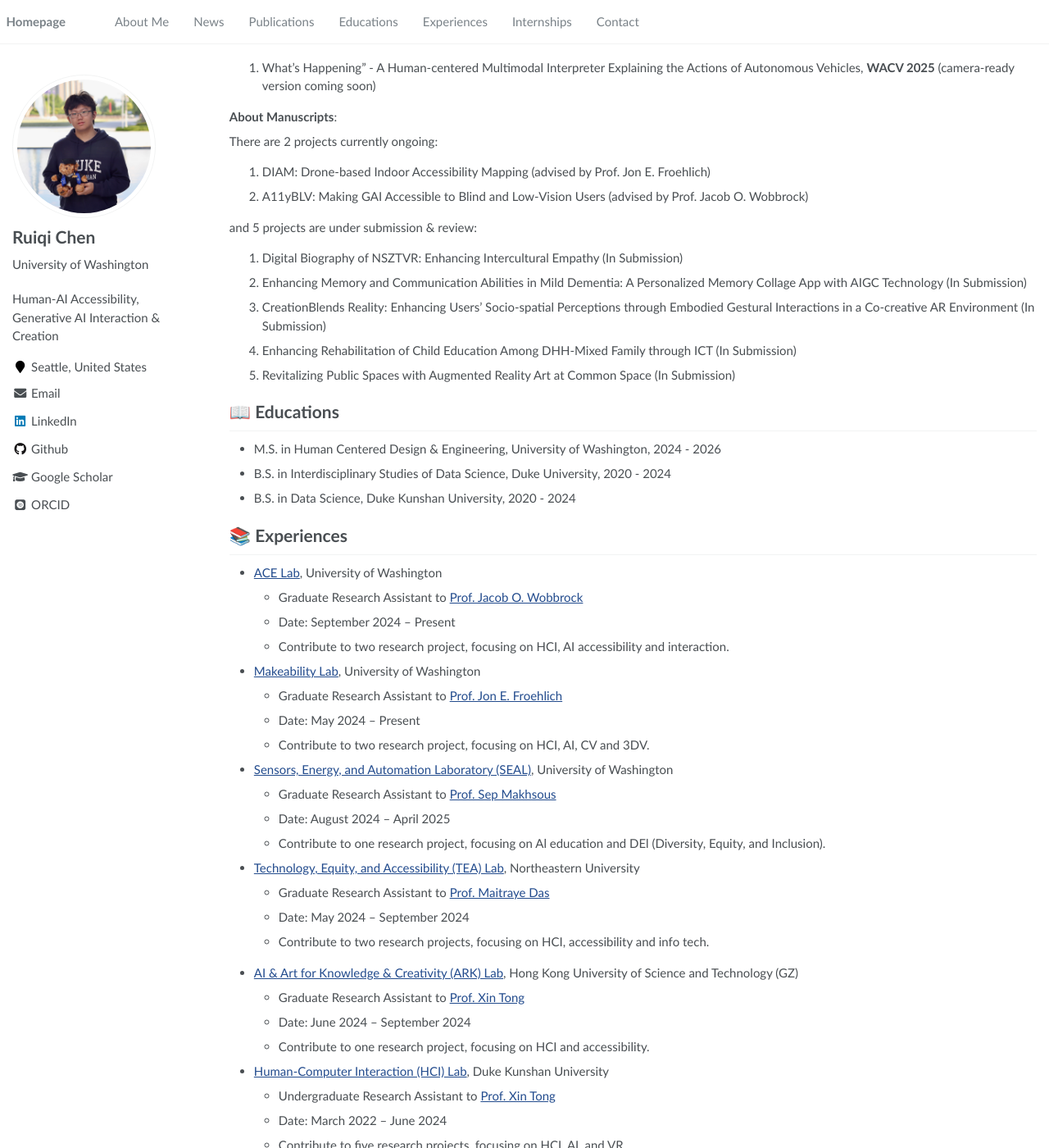
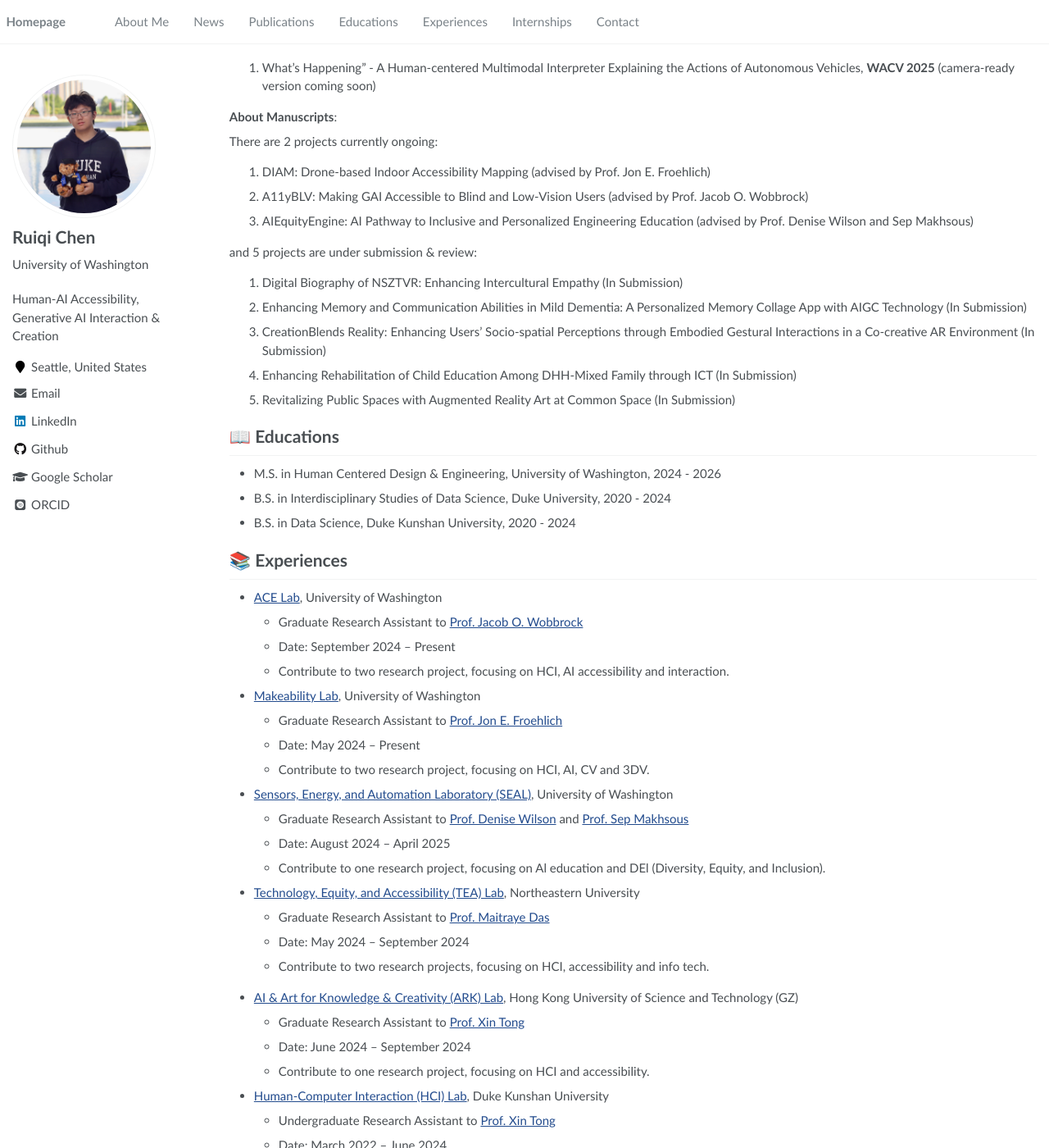
Before and after one commit to Ruiqi-Chen-0216/Ruiqi-Chen-0216.github.io, a Jekyll site: the page built from _pages/home.md, in a window 1280 px wide and 1400 px high, scrolled down 1419 px. Shown: the whole window at 82% size. Built offline with Jekyll 4.4.1, drawn with Linux system fonts in a browser that asks for light colours; some web fonts are replaced.

Commit message:
Update home.md

```diff
--- a/_pages/home.md
+++ b/_pages/home.md
@@ -80,6 +80,7 @@ Qingyang He, Weicheng Zheng, Hanxi Bao, **Ruiqi Chen**, Xin Tong
 There are 2 projects currently ongoing:
 1. DIAM: Drone-based Indoor Accessibility Mapping (advised by Prof. Jon E. Froehlich)
 2. A11yBLV: Making GAI Accessible to Blind and Low-Vision Users (advised by Prof. Jacob O. Wobbrock)
+3. AIEquityEngine: AI Pathway to Inclusive and Personalized Engineering Education (advised by Prof. Denise Wilson and Sep Makhsous)
 
 and 5 projects are under submission & review:
 1. Digital Biography of NSZTVR: Enhancing Intercultural Empathy (In Submission)
@@ -115,7 +116,7 @@ and 5 projects are under submission & review:
   * Contribute to two research project, focusing on HCI, AI, CV and 3DV.
 
 * [Sensors, Energy, and Automation Laboratory (SEAL)](https://www.uwseal.org/), University of Washington
-  * Graduate Research Assistant to [Prof. Sep Makhsous](https://people.ece.uw.edu/makhsous/)
+  * Graduate Research Assistant to [Prof. Denise Wilson](https://scholar.google.com/citations?user=X_Usi6kAAAAJ&hl=zh-CN&oi=ao) and [Prof. Sep Makhsous](https://people.ece.uw.edu/makhsous/)
   * Date: August 2024 – April 2025
   * Contribute to one research project, focusing on Al education and DEl (Diversity, Equity, and Inclusion).
 
```
